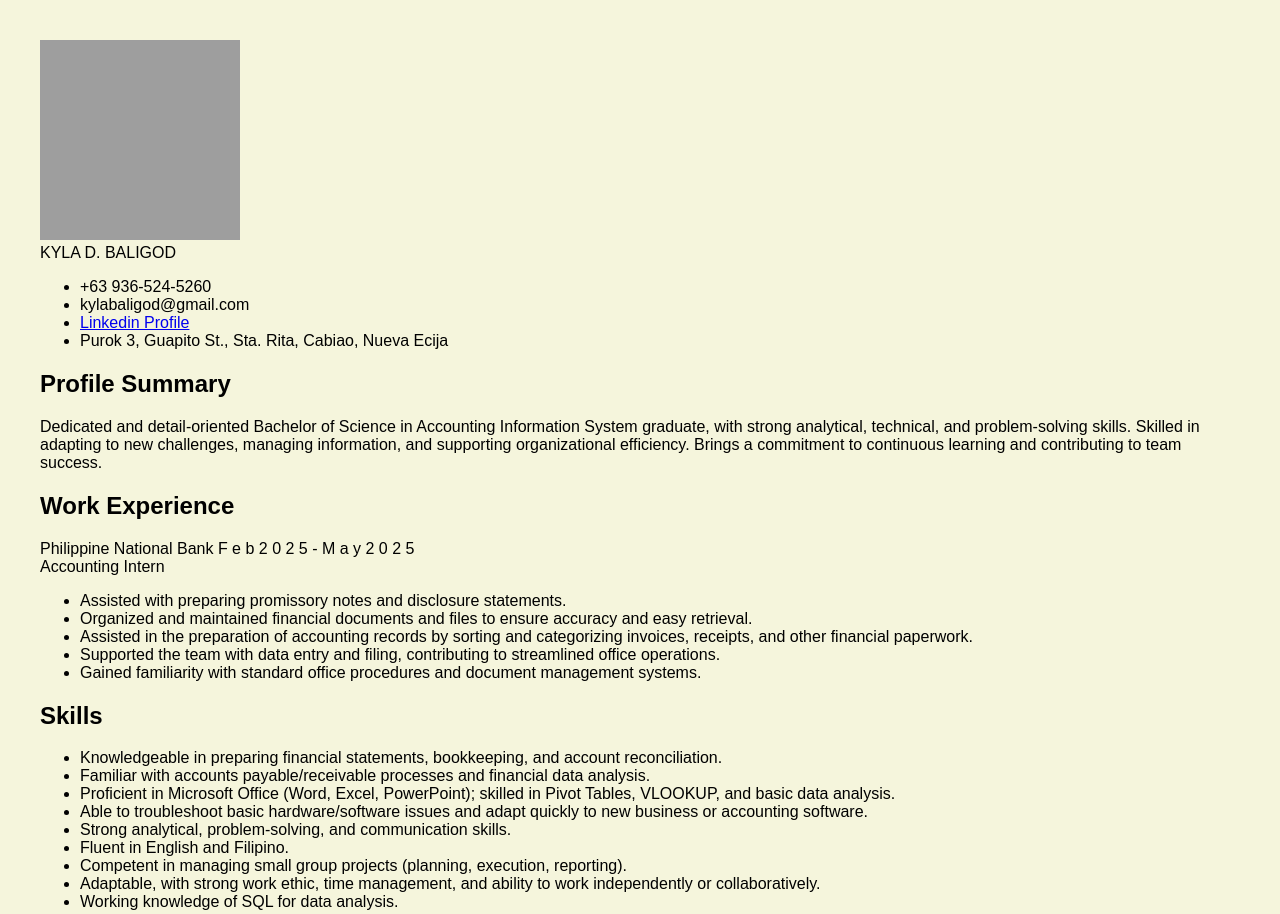
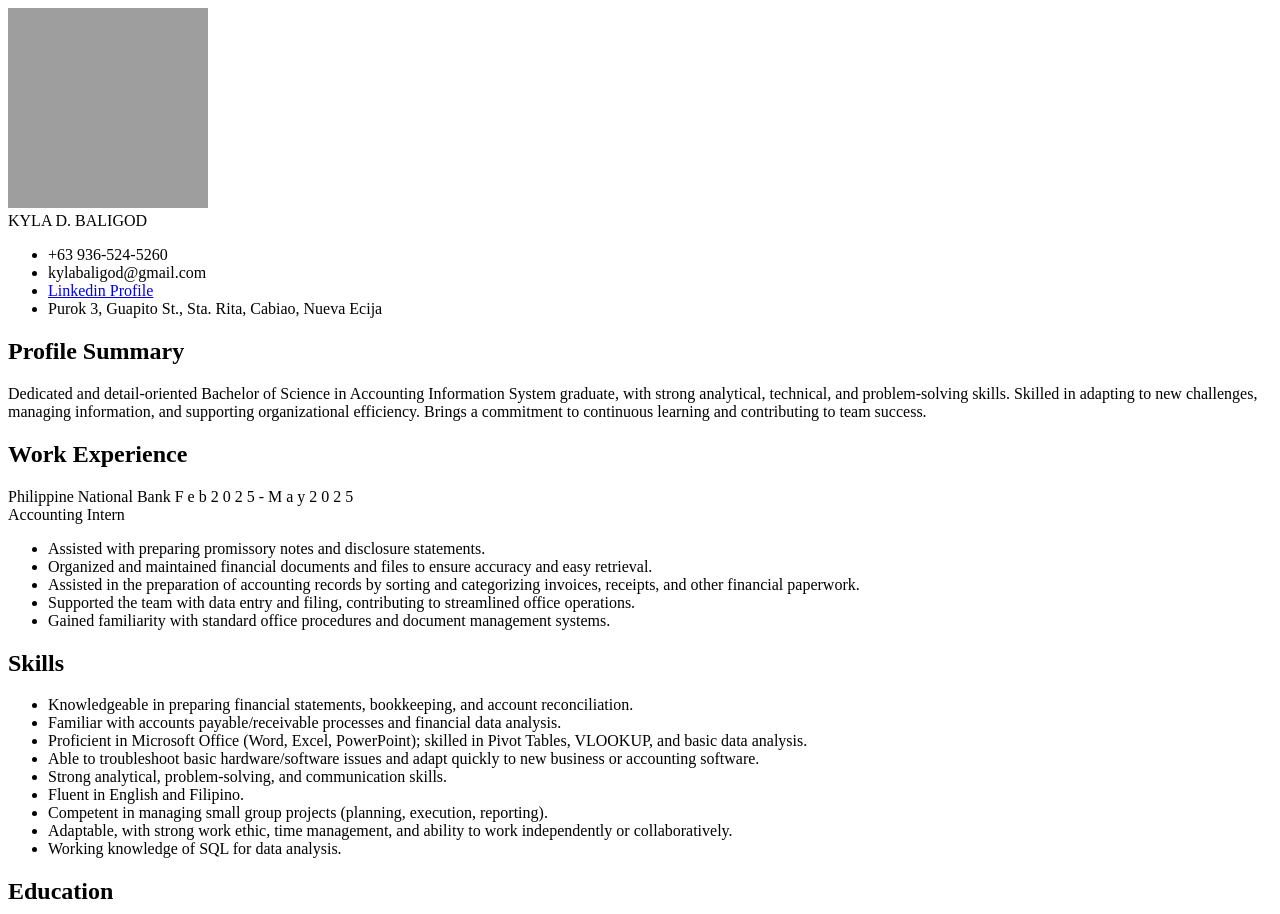
Before and after one commit to kylabaligod/Resume-website, a plain HTML site: page index.html in a window 1280 px wide. Shown: the top 914 px of the page. Drawn offline with Linux system fonts and the light colour scheme; grey boxes are pictures that could not be loaded.

Commit message:
trial commit index.html

```diff
--- a/index.html
+++ b/index.html
@@ -8,12 +8,7 @@
     <title>My Resume</title>
 
     <link rel="stylesheet" href="style.css">
-    <style>
-        body { background-color: beige; font-family: Arial, sans-serif; margin: 40px; }
-        h1 { color: black; }
-        h2 { color: black; }
-        p { color: black; }
-    </style>
+
 </head>
 <body>
     <img src="kyla grad pic.png"  width="200" height="200"/>
```
